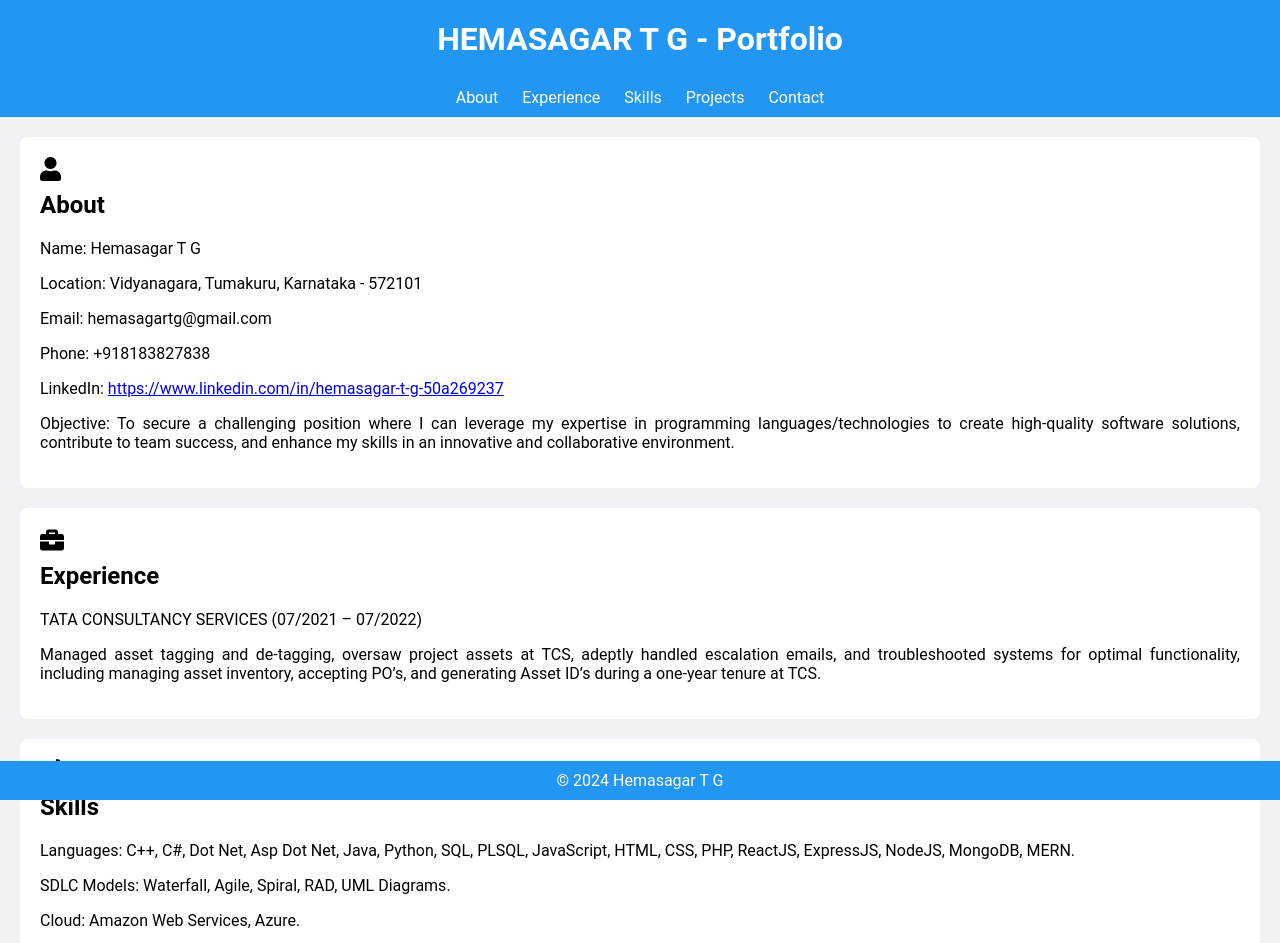
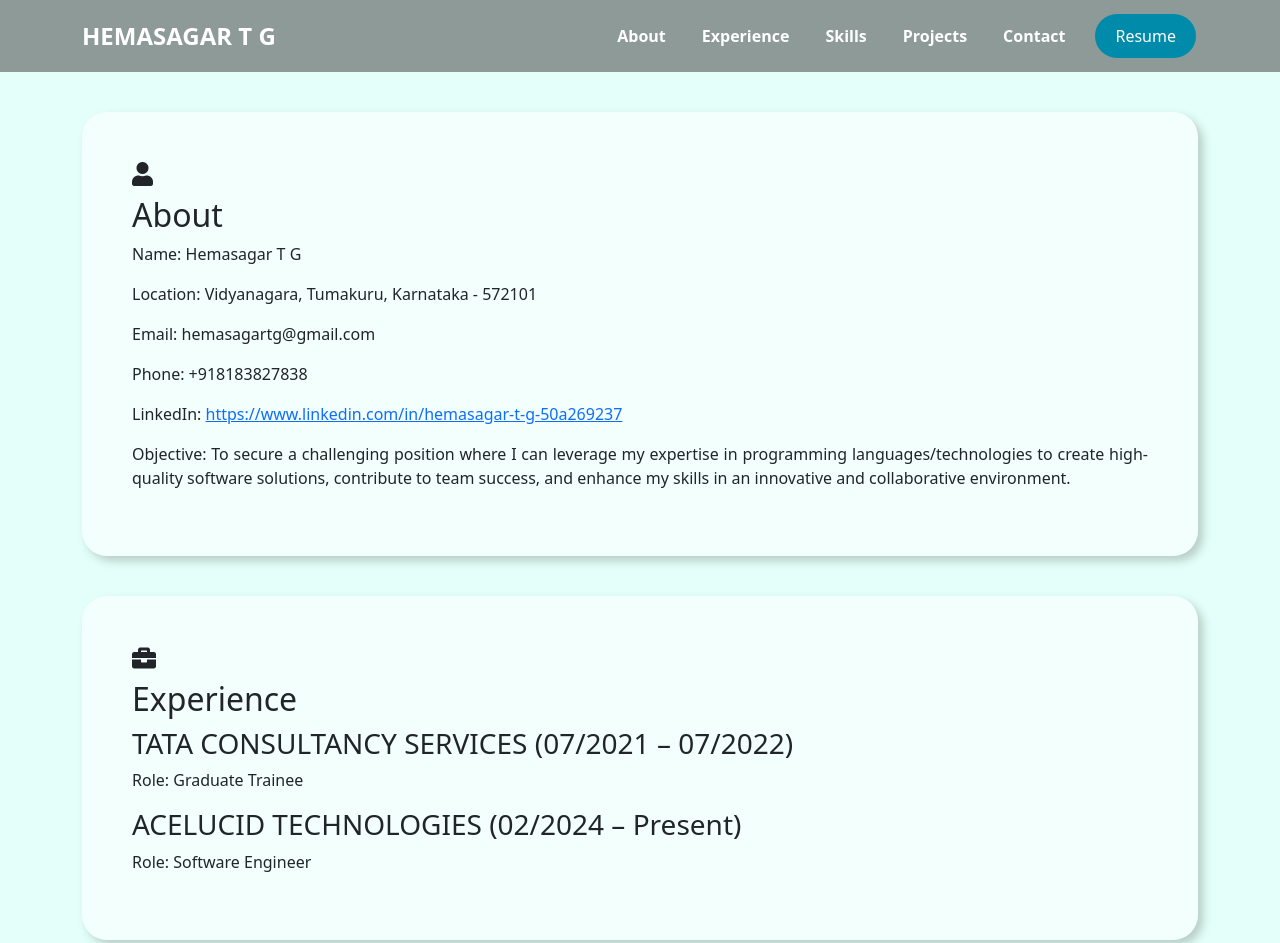
Before and after one commit to Hemasagar-T-G/Portfolio, a plain HTML site: page index.html in a window 1280 px wide. Shown: the top 943 px of the page. Drawn offline with nearby package versions, Linux system fonts and the light colour scheme.

Commit message:
Updated portfolio
added new background and added resume

```diff
--- a/index.html
+++ b/index.html
@@ -3,89 +3,74 @@
 <head>
 <meta charset="UTF-8">
 <meta name="viewport" content="width=device-width, initial-scale=1.0">
-    <title>HEMASAGAR T G - Portfolio</title>
+<title>HEMASAGAR T G</title>
+<link href="https://cdn.jsdelivr.net/npm/bootstrap@5.3.3/dist/css/bootstrap.min.css" rel="stylesheet" integrity="sha384-QWTKZyjpPEjISv5WaRU9OFeRpok6YctnYmDr5pNlyT2bRjXh0JMhjY6hW+ALEwIH" crossorigin="anonymous">
 <link rel="stylesheet" href="https://cdnjs.cloudflare.com/ajax/libs/font-awesome/5.15.4/css/all.min.css">
 <style>
-        /* General Styles */
     body {
-            font-family: 'Roboto', sans-serif;
+        background-image: url("blob-scene-haikei.png");
+        background-size: cover;
         margin: 0;
         padding: 0;
-            background-color: #f0f2f5;
+    }
+    .navbar {
+        background-color: #3333337e;
+        color: #fff;
+        padding: 10px 20px;
+    }
+    .navbar-brand {
+        font-size: 24px;
+        text-decoration: none;
+        color: #fff;
+        font-weight: bold;
+    }
+    .navbar-links {
+        list-style-type: none;
+        margin: 0;
+        padding: 0;
+    }
+    .navbar-links li {
+        margin-right: 20px;
+    }
+    .navbar-links li a {
+        text-decoration: none;
+        color: #fff;
+        font-weight: bold;
+    }
+    .btn {
+        padding: 10px 20px;
+        background-color: #008baa;
+        border: none;
+        color: white;
+        text-align: center;
+        text-decoration: none;
+        display: inline-block;
+        font-size: 16px;
+        margin: 4px 2px;
+        cursor: pointer;
+        border-radius: 50px;
     }
 
-        /* Header Styles */
-        .header {
-            background-color: #2196F3;
-            color: #fff;
-            padding: 20px;
-            text-align: center;
+    .main-cont {
+        padding: 50px;
+        margin-top: 40px;
+        background-color: #ffffff7e;
+        border-radius: 25px;
+        box-shadow: 5px 5px 10px rgba(0, 0, 0, 0.2);
+        text-align: justify;
     }
 
-        .header-title {
-            margin: 0;
-        }
-
-        /* Navigation Styles */
-        .nav {
-            background-color: #2196F3;
-            padding: 10px 0;
-        }
-
-        .nav-list {
-            list-style-type: none;
-            padding: 0;
-            margin: 0;
-            text-align: center;
-        }
-
-        .nav-item {
-            display: inline-block;
-            margin-right: 20px;
-        }
-
-        .nav-item:last-child {
-            margin-right: 0;
-        }
-
-        .nav-item a {
-            text-decoration: none;
-            color: #fff;
-        }
-
-        .nav-item a:hover {
-            text-decoration: underline;
-        }
-
-        /* Main Content Styles */
-        .main {
-            padding: 20px;
-        }
-
-        .section {
-            background-color: #fff;
-            border-radius: 8px;
-            padding: 20px;
-            margin-bottom: 20px;
-            text-align: justify;
-            cursor: pointer;
-        }
-
-        .section-title {
-            margin-top: 0;
-        }
-
-        .section:hover {
+    .main-cont:hover {
         transform: scale(1.05);
     }
 
     /* Footer Styles */
     .footer {
-            background-color: #2196F3;
+        background-color: #00783c9f;
         color: #fff;
+        margin-top: 40px;
         text-align: center;
         padding: 10px 0;
-            position: fixed;
         width: 100%;
         bottom: 0;
     }
@@ -100,28 +85,43 @@
         margin-bottom: 10px;
     }
 </style>
+<script>
+    function downloadResume() {
+        // Replace 'path_to_resume.pdf' with the actual path to your resume PDF file
+        var resumeUrl = 'HEMASAGAR T G+RESUME+TCS+2024.pdf';
+        var a = document.createElement('a');
+        a.href = resumeUrl;
+        a.download = 'Hemasagar_T_G_Resume.pdf'; // You can specify the filename here
+        document.body.appendChild(a);
+        a.click();
+        document.body.removeChild(a);
+    }
+    </script>
 </head>
 <body>
-    <!-- Header section -->
-    <header class="header">
-        <h1 class="header-title">HEMASAGAR T G - Portfolio</h1>
-    </header>
+<script src="https://cdn.jsdelivr.net/npm/bootstrap@5.3.3/dist/js/bootstrap.bundle.min.js" integrity="sha384-YvpcrYf0tY3lHB60NNkmXc5s9fDVZLESaAA55NDzOxhy9GkcIdslK1eN7N6jIeHz" crossorigin="anonymous"></script>
 
-    <!-- Navigation bar -->
-    <nav class="nav">
-        <ul class="nav-list">
-            <li class="nav-item"><a href="#about">About</a></li>
-            <li class="nav-item"><a href="#experience">Experience</a></li>
-            <li class="nav-item"><a href="#skills">Skills</a></li>
-            <li class="nav-item"><a href="#projects">Projects</a></li>
-            <li class="nav-item"><a href="#contact">Contact</a></li>
+<nav class="navbar navbar-expand-lg">
+    <div class="container">
+        <a href="#" class="navbar-brand">HEMASAGAR T G</a>
+        <button class="navbar-toggler" type="button" data-bs-toggle="collapse" data-bs-target="#navbarSupportedContent" aria-controls="navbarSupportedContent" aria-expanded="false" aria-label="Toggle navigation">
+            <span class="navbar-toggler-icon"></span>
+        </button>
+        <div class="collapse navbar-collapse" id="navbarSupportedContent">
+            <ul class="navbar-links navbar-nav ms-auto">
+                <li class="nav-item"><a class="nav-link" href="#about">About</a></li>
+                <li class="nav-item"><a class="nav-link" href="#experience">Experience</a></li>
+                <li class="nav-item"><a class="nav-link" href="#skills">Skills</a></li>
+                <li class="nav-item"><a class="nav-link" href="#projects">Projects</a></li>
+                <li class="nav-item"><a class="nav-link" href="#contact">Contact</a></li>
             </ul>
+            <a href="#" class="btn" onclick="downloadResume()">Resume</a>
+        </div>
+    </div>
 </nav>
 
-    <!-- Main content section -->
-    <main class="main">
-        <!-- About section -->
-        <div class="section" id="about">
+<div class="container">
+    <div class="main-cont" id="about">
         <i class="icon fas fa-user"></i>
             <h2 class="section-title">About</h2>
             <p>Name: Hemasagar T G</p>
@@ -132,16 +132,16 @@
             <p>Objective: To secure a challenging position where I can leverage my expertise in programming languages/technologies to create high-quality software solutions, contribute to team success, and enhance my skills in an innovative and collaborative environment.</p>
     </div>
 
-        <!-- Experience section -->
-        <div class="section" id="experience">
+    <div class="main-cont" id="experience">
         <i class="icon fas fa-briefcase"></i>
         <h2 class="section-title">Experience</h2>
-            <p>TATA CONSULTANCY SERVICES (07/2021 – 07/2022)</p>
-            <p>Managed asset tagging and de-tagging, oversaw project assets at TCS, adeptly handled escalation emails, and troubleshooted systems for optimal functionality, including managing asset inventory, accepting PO’s, and generating Asset ID’s during a one-year tenure at TCS.</p>
+        <h3>TATA CONSULTANCY SERVICES (07/2021 – 07/2022)</h3>
+        <p>Role: Graduate Trainee</p>
+        <h3>ACELUCID TECHNOLOGIES (02/2024 – Present)</h3>
+        <p>Role: Software Engineer</p>
     </div>
 
-        <!-- Skills section -->
-        <div class="section" id="skills">
+    <div class="main-cont" id="skills">
         <i class="icon fas fa-code"></i>
         <h2 class="section-title">Skills</h2>
         <p>Languages: C++, C#, Dot Net, Asp Dot Net, Java, Python, SQL, PLSQL, JavaScript, HTML, CSS, PHP, ReactJS, ExpressJS, NodeJS, MongoDB, MERN.</p>
@@ -151,8 +151,7 @@
         <p>Testing Tools: Selenium.</p>
     </div>
 
-        <!-- Projects section -->
-        <div class="section" id="projects">
+    <div class="main-cont" id="projects">
         <i class="icon fas fa-project-diagram"></i>
         <h2 class="section-title">Projects</h2>
         <ul>
@@ -164,20 +163,20 @@
         </ul>
     </div>
 
-        <!-- Contact section -->
-        <div class="section" id="contact">
+    <div class="main-cont" id="contact">
         <i class="icon fas fa-envelope"></i>
         <h2 class="section-title">Contact</h2>
         <p>Name: Hemasagar T G</p>
         <p>Location: Vidyanagara, Tumakuru, Karnataka - 572101</p>
         <p>Email: hemasagartg@gmail.com</p>
         <p>Phone: +918183827838</p>
+        <p>LinkedIn: <a href="https://www.linkedin.com/in/hemasagar-t-g-50a269237">https://www.linkedin.com/in/hemasagar-t-g-50a269237</a></p>
     </div>
-    </main>
 
     <!-- Footer section -->
     <footer class="footer">
         <p class="footer-text">&copy; 2024 Hemasagar T G</p>
     </footer>
+</div>
 </body>
 </html>
```
Also changed, not shown: blob-scene-haikei.png (added), 1 other file. Lines whose indentation alone changed are shown as unchanged.
